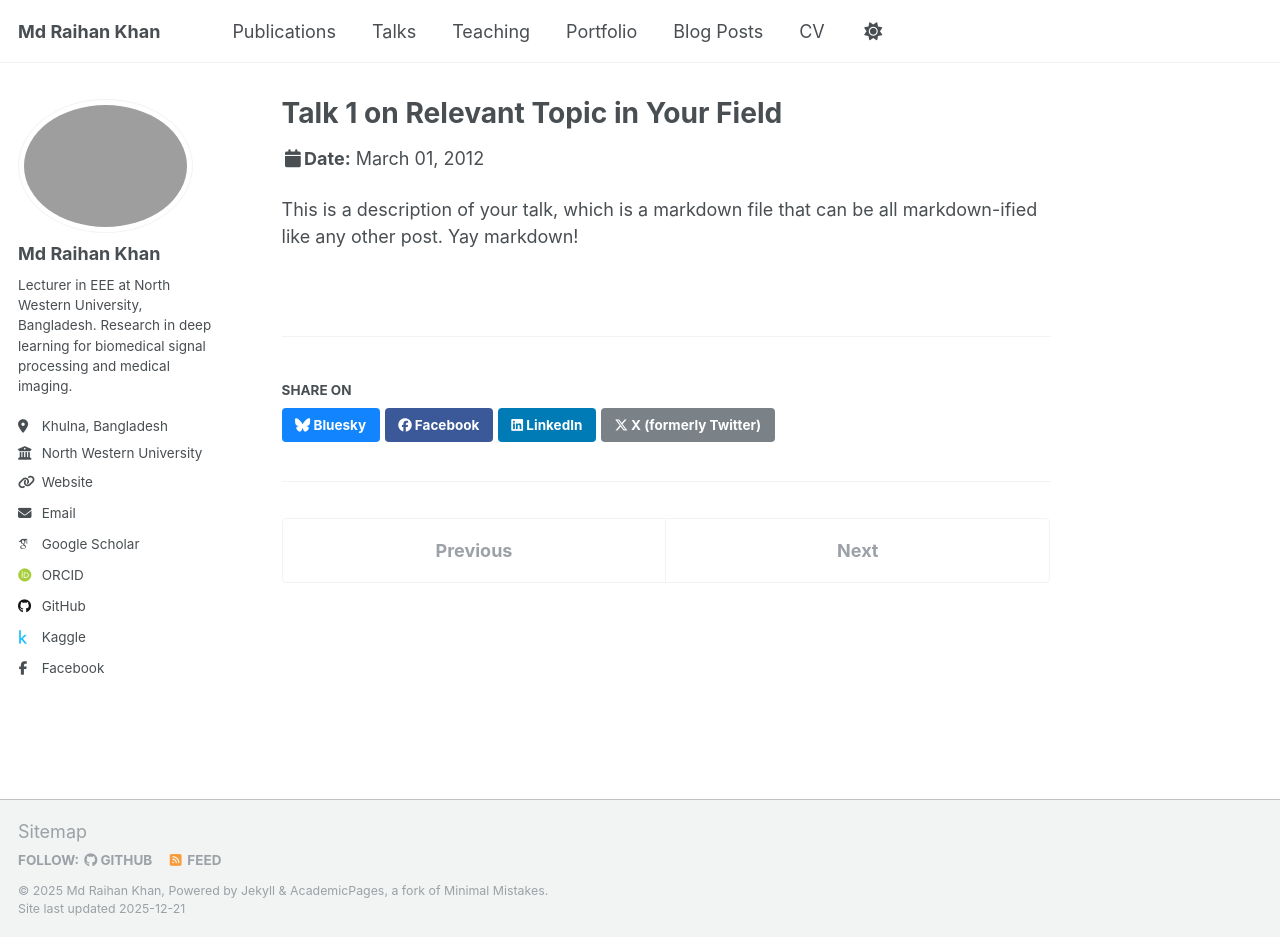
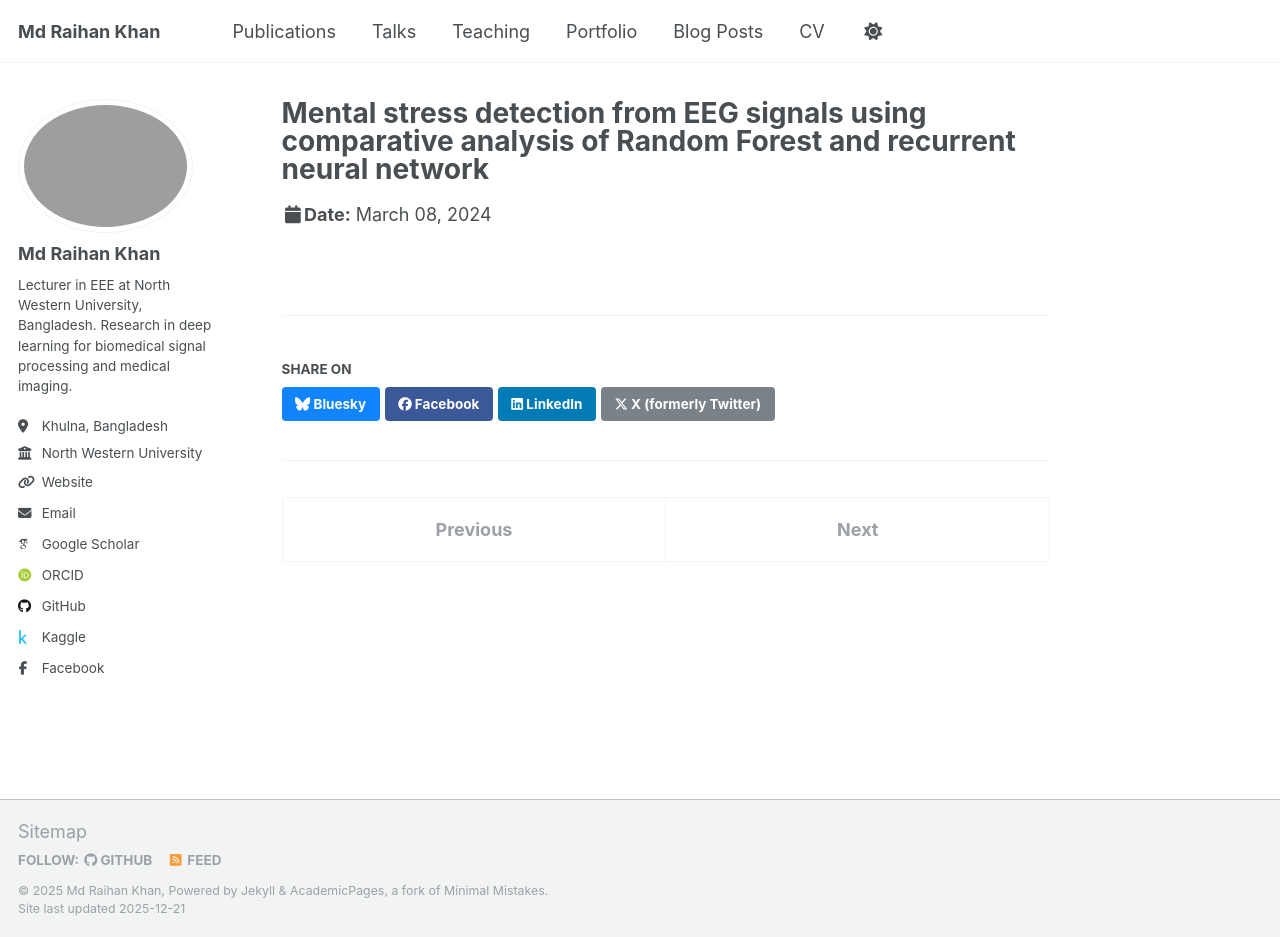
Before and after one commit to kraihan/kraihan.github.io, a Jekyll site: the page built from _talks/2012-03-01-talk-1.md, in a window 1280 px wide and 937 px high. Built offline with Jekyll 4.4.1, drawn with Linux system fonts in a browser that asks for light colours; some web fonts are replaced.

Commit message:
Update 2012-03-01-talk-1.md

```diff
--- a/_talks/2012-03-01-talk-1.md
+++ b/_talks/2012-03-01-talk-1.md
@@ -1,11 +1,9 @@
 ---
-title: "Talk 1 on Relevant Topic in Your Field"
+title: "Mental stress detection from EEG signals using comparative analysis of Random Forest and recurrent neural network"
 collection: talks
 type: "Talk"
 permalink: /talks/2012-03-01-talk-1
-venue: "UC San Francisco, Department of Testing"
-date: 2012-03-01
-location: "San Francisco, CA, USA"
+venue: "International Conference on Advances in Computing, Communication, Electrical, and Smart Systems (iCACCESS)"
+date: 2024-03-08
+location: "ULAB Campus, Dhaka, Bangladesh"
 ---
-
-This is a description of your talk, which is a markdown file that can be all markdown-ified like any other post. Yay markdown!
```
